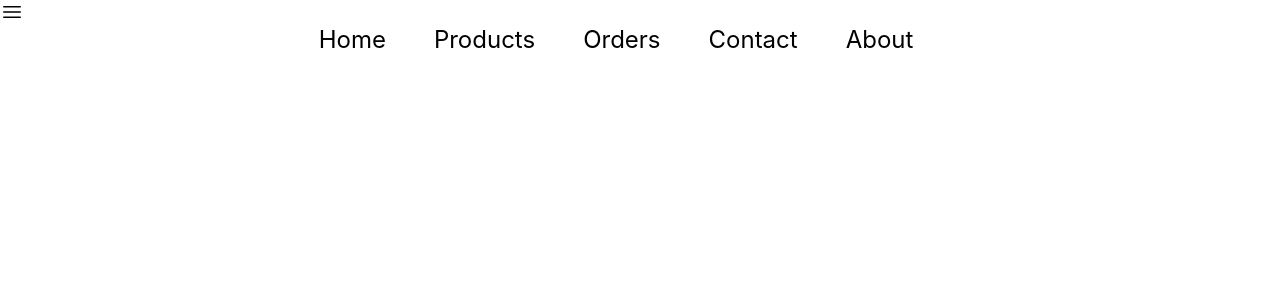
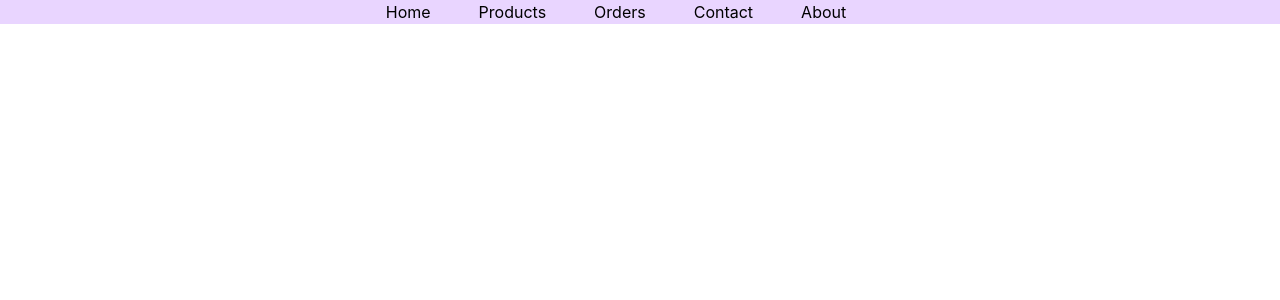
Before and after one commit to HasanMdKamrul/price-club, a React (Create React App) app: page / in a window 1280 px wide. Shown: the top 300 px of the page. Built offline with nearby package versions, Linux system fonts and the light colour scheme.

Commit message:
Dynamica hamburger menu bar

```diff
--- a/src/NavBar.js
+++ b/src/NavBar.js
@@ -33,16 +33,16 @@
     },
   ];
   return (
-    <nav>
-      <div onClick={() => setOpen(!open)}>
-        {open ? (
-          <XMarkIcon className="h-6 w-6" />
-        ) : (
-          <Bars3Icon className="h-6 w-6" />
-        )}
+    <nav className="bg-purple-200 w-full">
+      <div onClick={() => setOpen(!open)} className="h-6 w-6 md:hidden">
+        {open ? <XMarkIcon /> : <Bars3Icon />}
       </div>
-
-      <ul className="md:flex md:justify-center text-2xl">
+      {/* className={`bg-purple-200 md:flex w-full justify-center absolute md:static duration-500 ease-in ${open ? 'top-6' : 'top-[-120px]'}`} */}
+      <ul
+        className={`bg-purple-200 md:flex w-full justify-center absolute md:static duration-500 ease-in ${
+          open ? "top-6" : "top-[-120px]"
+        }`}
+      >
         {routes.map((route) => (
           <Link route={route} key={route.id} />
         ))}
```
